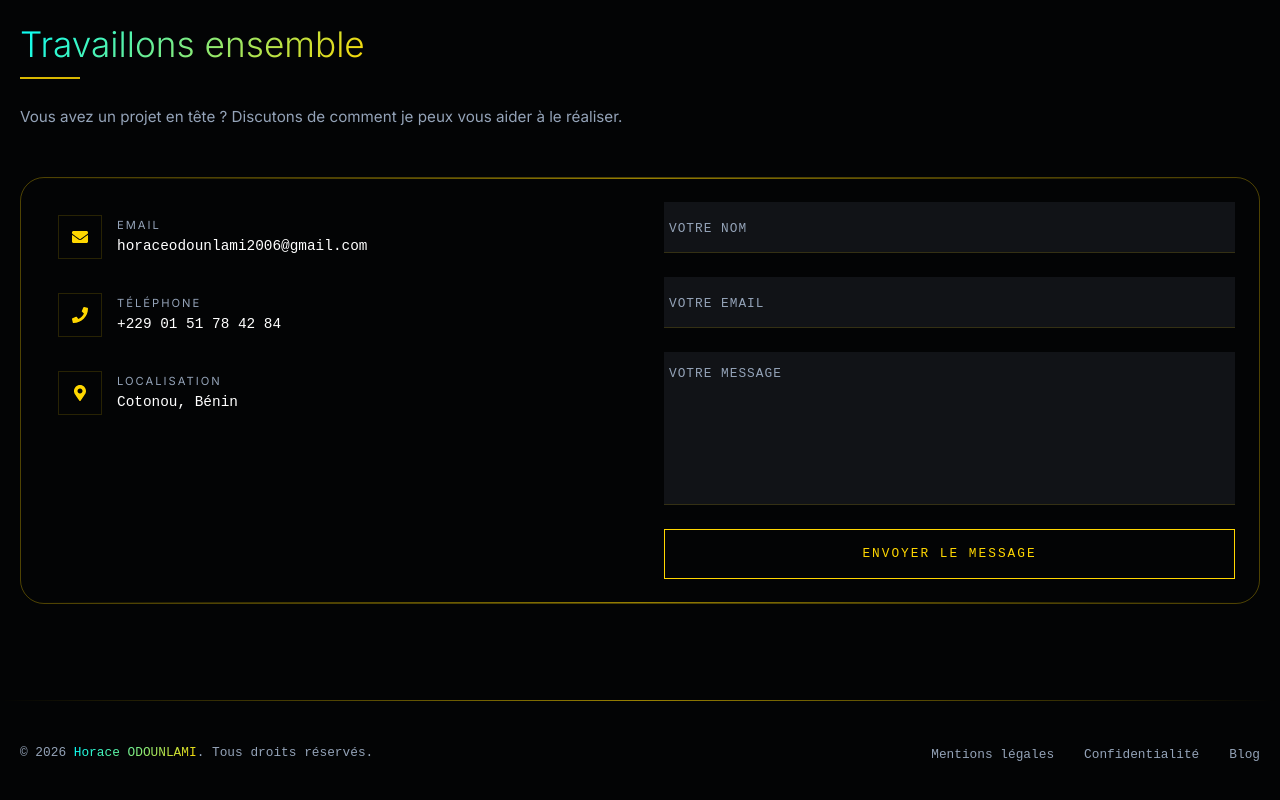
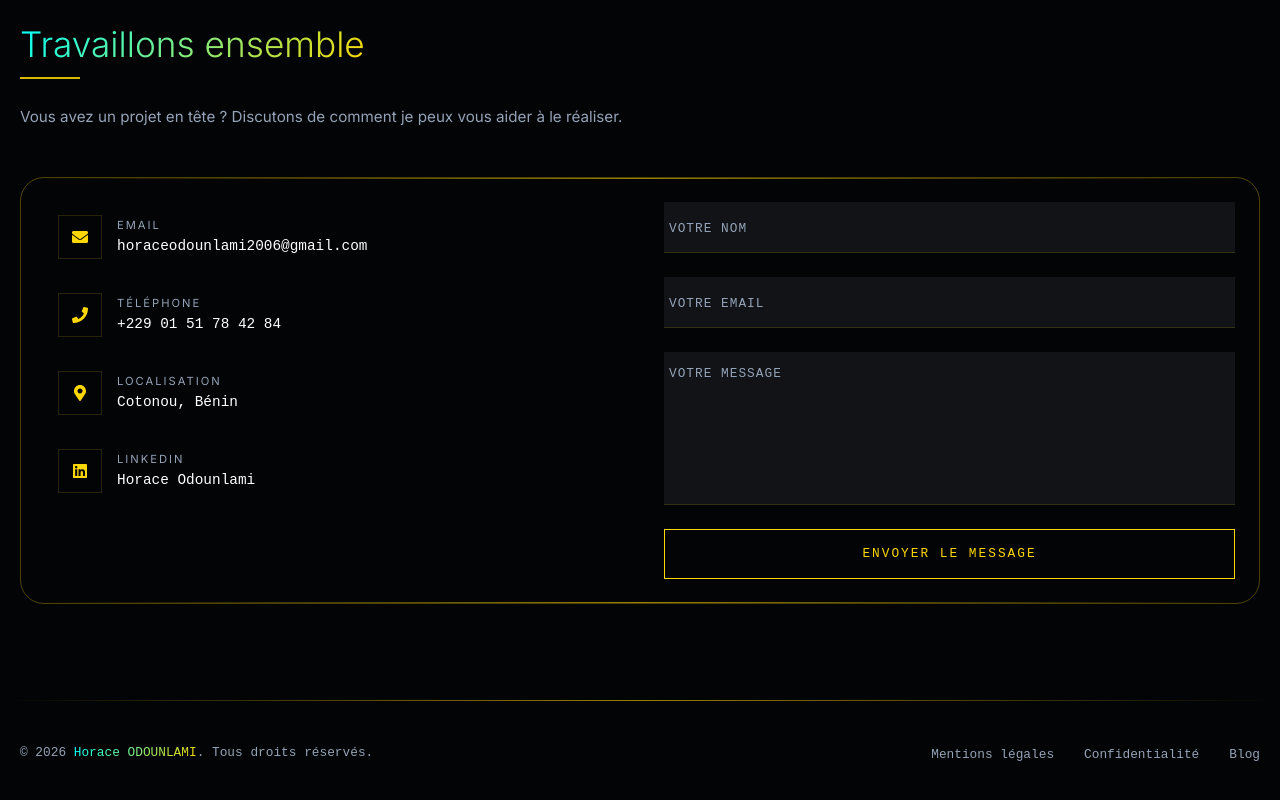
Before and after one commit to Horace-web/Mon_Portfolio, a Next.js app: page / in a window 1280 px wide. Shown: the part 4530-5330 px from the top of the page. Built offline with nearby package versions, Linux system fonts and the light colour scheme.

Commit message:
feat: add LinkedIn to contact information

```diff
--- a/app/data/contacts.ts
+++ b/app/data/contacts.ts
@@ -15,4 +15,9 @@ export const contactInfos: ContactInfo[] = [
     type: "Localisation",
     value: "Cotonou, Bénin",
   },
+  {
+    type: "LinkedIn",
+    value: "Horace Odounlami",
+    href: "https://www.linkedin.com/in/horace-odounlami/",
+  },
 ]
```
